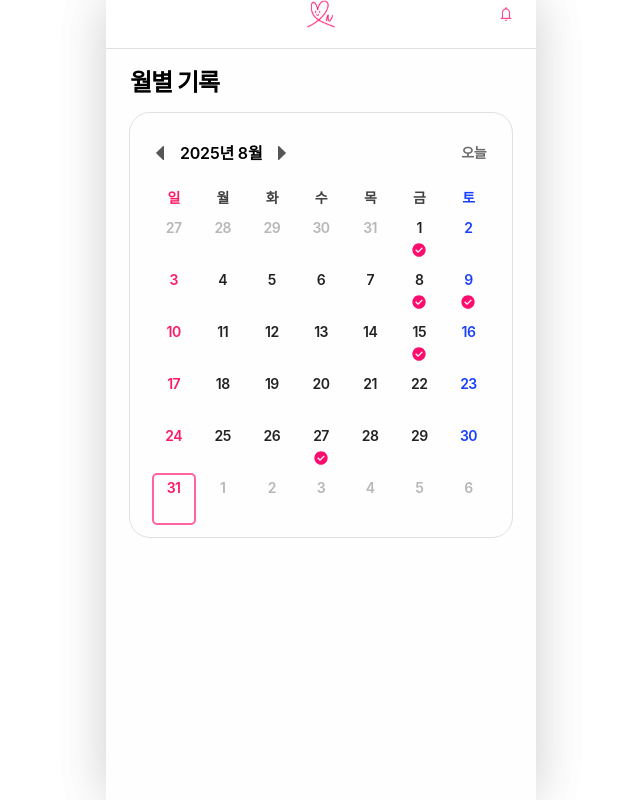
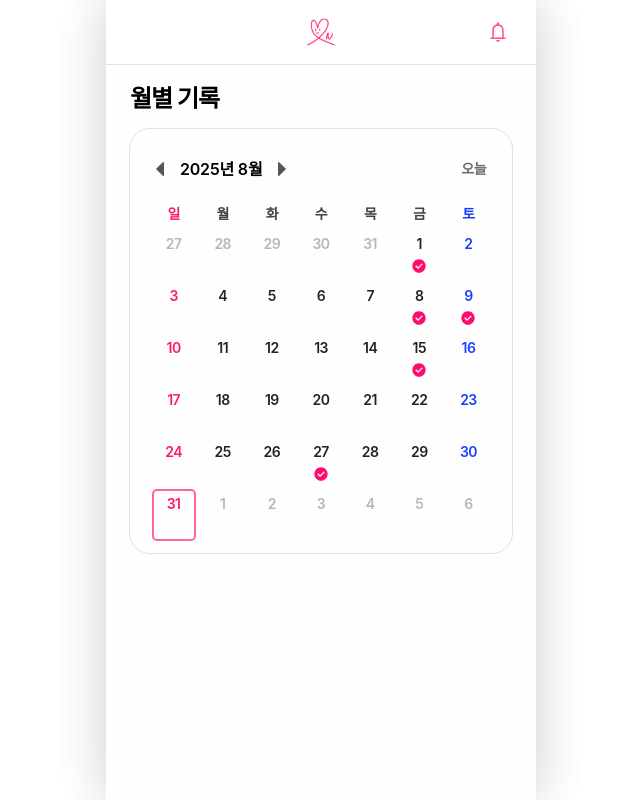
Before and after one commit to Dubabbi/2025_SEASONTHON_TEAM_17_FE, a React (Vite) app: page / in a window 1280 px wide. Shown: the whole page, without its empty margins (319-959 px from the left). Built offline with nearby package versions, Linux system fonts and the light colour scheme; a web font is replaced by a local one.

Commit message:
style: 기본 헤더 스타일 구현

```diff
--- a/src/shared/layouts/Header.tsx
+++ b/src/shared/layouts/Header.tsx
@@ -30,16 +30,13 @@ export default function Header({
   return (
     <header
       className={[
-        'sticky top-0 z-20 px-[1.6rem] py-[2rem]',
+        'sticky top-0 z-[var(--z-header)] px-[2.4rem] py-[1.8rem]',
         backgroundColorClass,
         showDivider ? 'border-gray-200 border-b' : '',
         className,
       ].join(' ')}
-      style={{ paddingTop: 'env(safe-area-inset-top)' }}
     >
-      {/* 좌·중·우 고정폭 → 중앙 항상 진짜 중앙 */}
       <div className="grid grid-cols-[2.8rem_1fr_2.8rem] items-center">
-        {/* Left */}
         <div className="h-[2.8rem] w-[2.8rem]">
           {variant === 'title' && (
             <button
@@ -48,13 +45,12 @@ export default function Header({
               aria-label="뒤로가기"
               className="grid h-[2.8rem] w-[2.8rem] place-items-center"
             >
-              <ArrowIcon className="h-[2.8rem] w-[2.8rem] text-gray-600" />
+              <ArrowIcon className="h-[2.8rem] w-[2.8rem] rotate-180 text-gray-600" />
             </button>
           )}
         </div>
 
-        {/* Center */}
-        <div className="flex items-center justify-center">
+        <div className="flex-row-center">
           {variant === 'home' ? (
             <LogoIcon className="h-[2.8rem] w-[2.8rem] text-primary-500" />
           ) : (
@@ -71,9 +67,9 @@ export default function Header({
               type="button"
               aria-label="알림"
               onClick={onBellClick}
-              className="grid h-[2.8rem] w-[2.8rem] place-items-center"
+              className="grid place-items-center"
             >
-              <BellIcon className="h-[2.0rem] w-[2.0rem] text-primary-500" />
+              <BellIcon className="h-[2.8rem] w-[2.8rem] text-primary-500" />
             </button>
           ) : null}
         </div>
```
